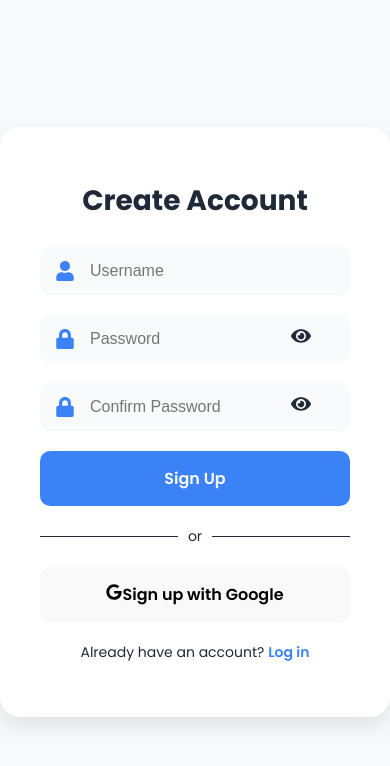
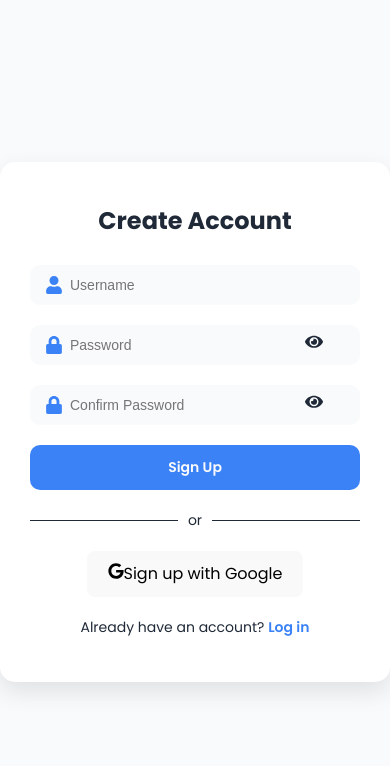
Before and after one commit to manav-vc/aquarium, a React (Vite) app in the folder Frontend/: page /login in a window 390 px wide. Both pictures are taken after a click on the element "Sign up". Shown: the top 766 px of the page. Built offline with nearby package versions, Linux system fonts and the light colour scheme; no server answers.

Commit message:
Update signup.module.css

```diff
--- a/Frontend/src/auth/signup.module.css
+++ b/Frontend/src/auth/signup.module.css
@@ -79,7 +79,7 @@
     font-size: 20px;
   }
 
-  .signupButton, .googleButton {
+  .signupButton{
     width: 100%;
     padding: 15px;
     border: none;
@@ -138,3 +138,40 @@
   .loginPrompt span:hover {
     text-decoration: underline;
   }
+  .error {
+    color: var(--error-color);
+    text-align: center;
+    margin-bottom: 20px;
+    font-size: 14px;
+  }
+
+  @media (max-width: 768px) {
+    .signupCard {
+      padding: 30px;
+      border-radius: 15px;
+      box-sizing: border-box;
+
+    }
+
+    .title {
+      font-size: 24px;
+    }
+
+    .inputGroup input {
+      padding: 12px 12px 12px 40px;
+      font-size: 14px;
+      box-sizing: border-box;
+
+    }
+
+    .icon, .showPassword {
+      font-size: 18px;
+    }
+
+    .signupButton{
+      padding: 12px;
+      font-size: 14px;
+      box-sizing: border-box;
+
+    }
+  }
```
